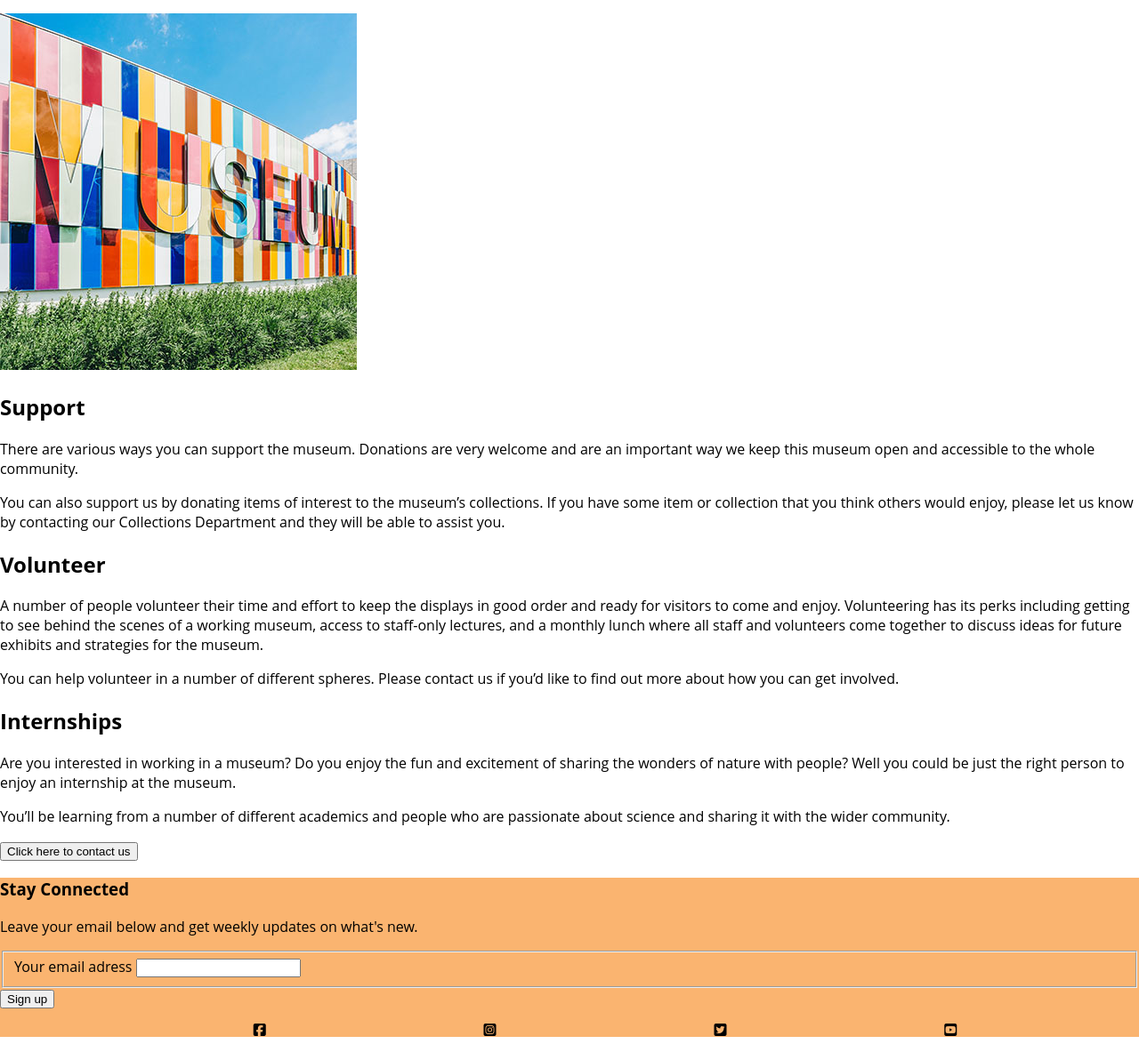
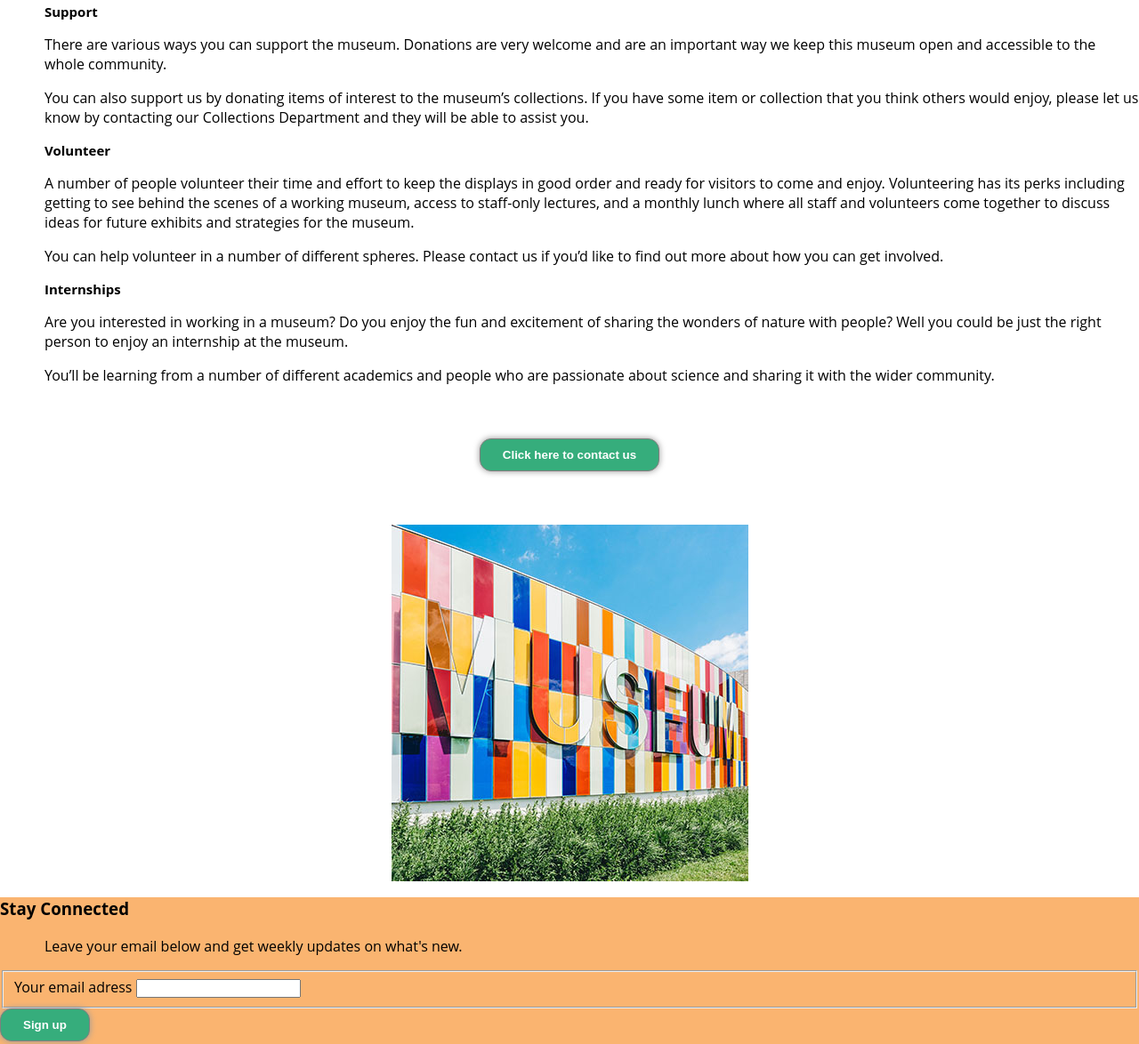
Before and after one commit to martineleirvik/Semester-Project-1, a plain HTML site: page Getinvolved.html in a window 1280 px wide. Shown: the part 187-1361 px from the top of the page at 89% size. Drawn offline with Linux system fonts and the light colour scheme.

Commit message:
Get invvolved

```diff
--- a/CSS/style.css
+++ b/CSS/style.css
@@ -1,12 +1,12 @@
 body {
-    font-family: "Open Sans", Verdana, sans-serif;
+    font-family: "Open Sans", Verdana, "Segoe UI", sans-serif;
     margin: 0;
     padding: 0;
 }
 
 header{
     background-color: #8AAFFA;
-    min-height: 100px;
+    min-height: 70px;
 }
 
 .logo {
@@ -64,6 +64,49 @@ footer {
 
 h1 {
     padding-left: 50px;
+    padding-top: 20px;
+    font-size: 20px;
+}
+
+h2 {
+    padding-left: 50px;
+    font-size: 15px;
+}
+
+p {
+    padding-left: 50px;
+}
+
+input[type=submit] {
+    background-color: #36AD7C;
+    padding: 10px 25px;
+    border-radius: 13px;
+    box-shadow: 0 0 7px 0.2px #9c9b9b;
+    color: #ffffff;
+    font-weight: bold;
+    cursor: pointer;
+    border: 1px solid #817e7e;
+}
+
+
+
+
+
+/* get involved */
+
+.button3 {
+    margin: 60px 0px;
+    text-align: center;
+    font-size: 20px;
+}
+
+.museum {
+    max-width: 800px;
+    margin-left: auto;
+    margin-right: auto;
+    display: block;
+
+
 }
 
 
--- a/Getinvolved.html
+++ b/Getinvolved.html
@@ -24,7 +24,6 @@
         </header>
         <main>
             <h1>Get Involved</h1>
-            <img class="Museum" src="images/Bilde26.jpg" alt="Big letters writing Museum on a wall">
             <h2>Support</h2>
             <p>There are various ways you can support the museum. Donations are very welcome and are an important way we keep this museum open and accessible to the whole community.</p>
             <p>You can also support us by donating items of interest to the museum’s collections. If you have some item or collection that you think others would enjoy, please let us know by contacting our Collections Department and they will be able to assist you.</p>
@@ -35,8 +34,11 @@
             <p>Are you interested in working in a museum? Do you enjoy the fun and excitement of sharing the wonders of nature with people? Well you could be just the right person to enjoy an internship at the museum.</p>
             <p>You’ll be learning from a number of different academics and people who are passionate about science and sharing it with the wider community.</p>
             <form action="form-success.php" method="POST">
-                <input type="submit" value="Click here to contact us">
+                <div class="button3">
+                    <input type="submit" value="Click here to contact us">
+                </div>
             </form>
+            <img class="museum" src="images/Bilde26.jpg" alt="Big letters writing Museum on a wall">
         </main>
         <footer>
             <h3>Stay Connected</h3>
```
